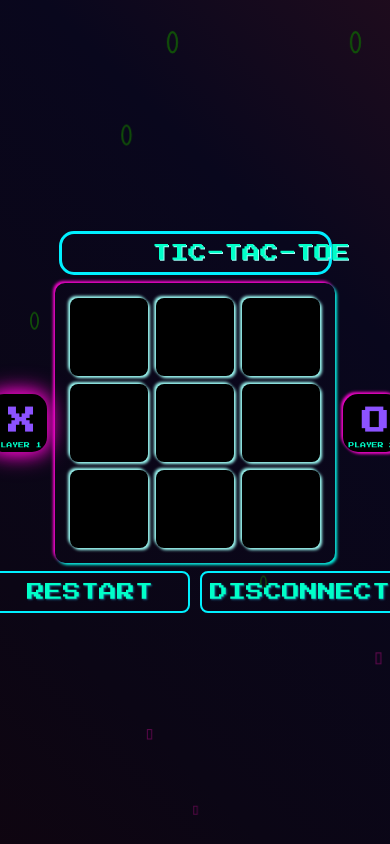
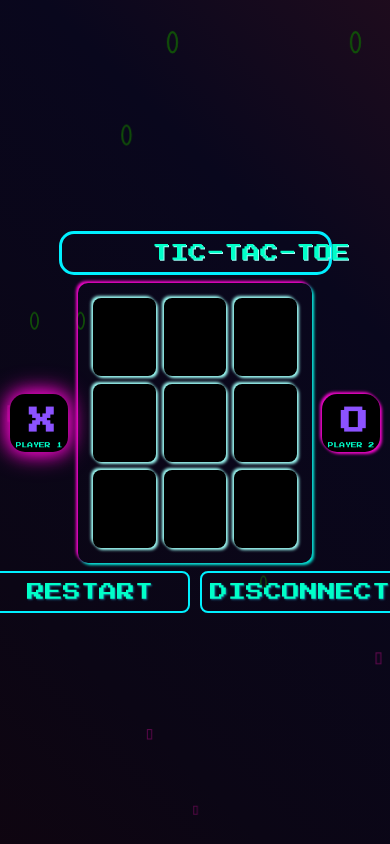
Before and after one commit to simounaa/TicTacToe, a SvelteKit app: page /game/1 in a window 390 px wide. Built offline with nearby package versions, Linux system fonts and the light colour scheme; no server answers.

Commit message:
fixed responsive screen
- game start screen sizing
- added border color for popup

```diff
--- a/src/routes/game/[id]/+page.svelte
+++ b/src/routes/game/[id]/+page.svelte
@@ -117,6 +117,7 @@
 <Popup message="DRAW" bind:this={popupDraw} {restart} />
 
 <div class="game-start" bind:this={gameStartMessage}>
+    <div class="game-start-container">
         <div class="xox">
             <img src={x} alt="xox" />
             <img src={o} alt="xox" />
@@ -124,14 +125,17 @@
         </div>
         <p class="start-message">GAME START! YOU ARE {player}!</p>
     </div>
+</div>
 
 <div class="game-start" bind:this={gameWaitMessage}>
+    <div class="game-start-container">
         <div class="xox">
             <img src={x} alt="xox" />
             <img src={o} alt="xox" />
             <img src={x} alt="xox" />
         </div>
         <p class="start-message">WAITING FOR PLAYERS...</p>
+    </div>
 </div>
 
 <style>
@@ -143,19 +147,6 @@
         align-items: center;
         justify-content: center;
         gap: 2vmin;
-    }
-
-    .xox {
-        display: flex;
-        justify-content: center;
-        gap: 10px;
-    }
-
-    .xox img {
-        width: 120px;
-        height: 120px;
-        margin-bottom: 20px;
-        animation: popup 0.5s ease-out forwards;
     }
 
     .turn {
@@ -227,8 +218,16 @@
         display: flex;
         align-items: center;
         justify-content: center;
-        gap: 2vmin;
+        gap: 2.5vmin;
         width: 100%;
+    }
+    @media (max-width: 600px) {
+        .gameBox {
+            width: 60%;
+        }
+        .gameBox button {
+            width: auto;
+        }
     }
 
     .player {
@@ -322,6 +321,27 @@
         display: none;
     }
 
+    .game-start-container {
+        padding: 20px;
+        border-radius: 10px;
+        text-align: center;
+        width: 100%;
+        max-width: 800px;
+    }
+
+    .xox {
+        display: flex;
+        justify-content: center;
+        gap: 10px;
+    }
+
+    .xox img {
+        width: 120px;
+        height: 120px;
+        margin-bottom: 20px;
+        animation: popup 0.5s ease-out forwards;
+    }
+
     .start-message {
         font-family: "Press Start 2P", system-ui;
         font-size: 40px;
@@ -362,4 +382,15 @@
                 0 0 10px #f306cb;
         }
     }
+
+    @keyframes popup {
+        0% {
+            opacity: 0;
+            transform: translate(100%, 100%) rotate(720deg);
+        }
+        100% {
+            opacity: 1;
+            transform: translate(0, 0) rotate(0deg);
+        }
+    }
 </style>
--- a/src/routes/game/[id]/popup.svelte
+++ b/src/routes/game/[id]/popup.svelte
@@ -74,6 +74,9 @@
             #2e0f1d,
             #000
         );
+        box-shadow:
+            -2px -2px 3px #f306cb,
+            2px 2px 3px #05f0e0;
         padding: 30px;
         border-radius: 10px;
         text-align: center;
```
Lines whose indentation alone changed are shown as unchanged.
